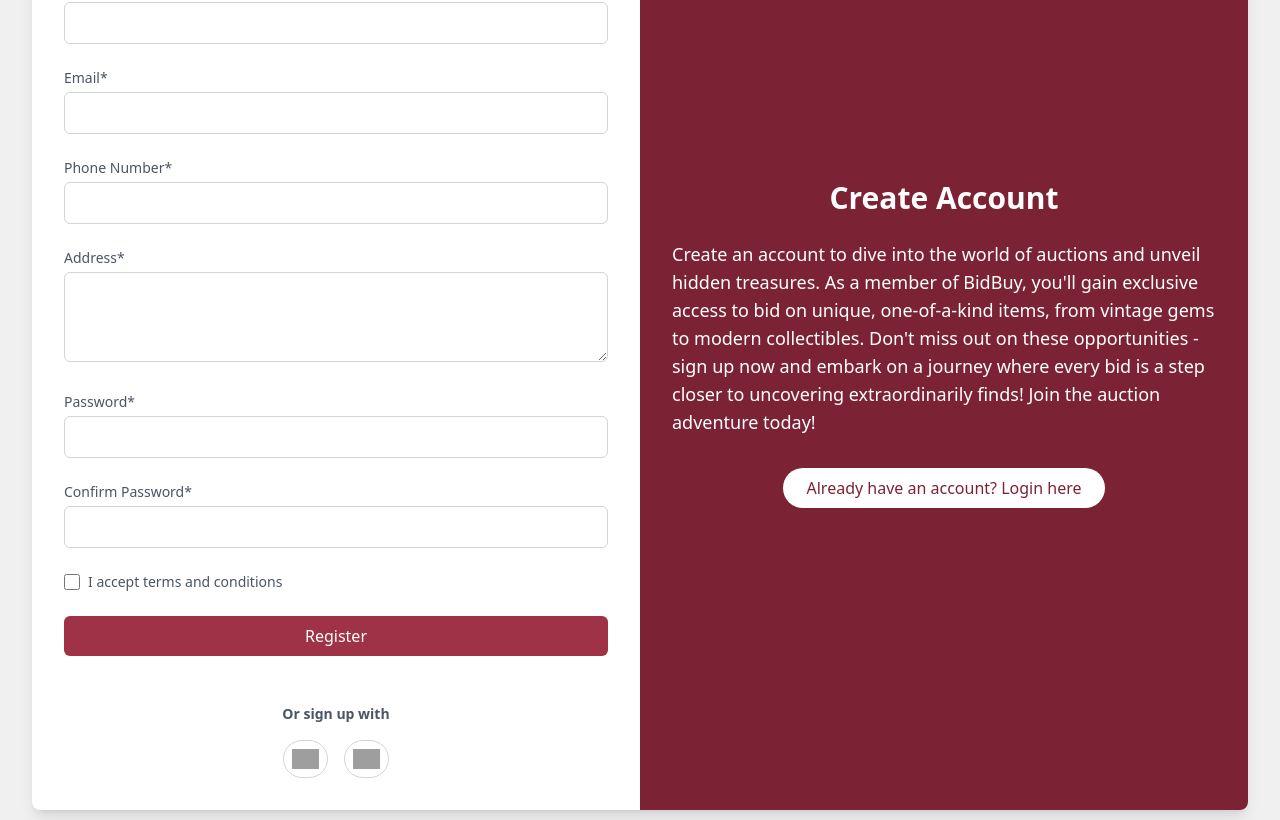
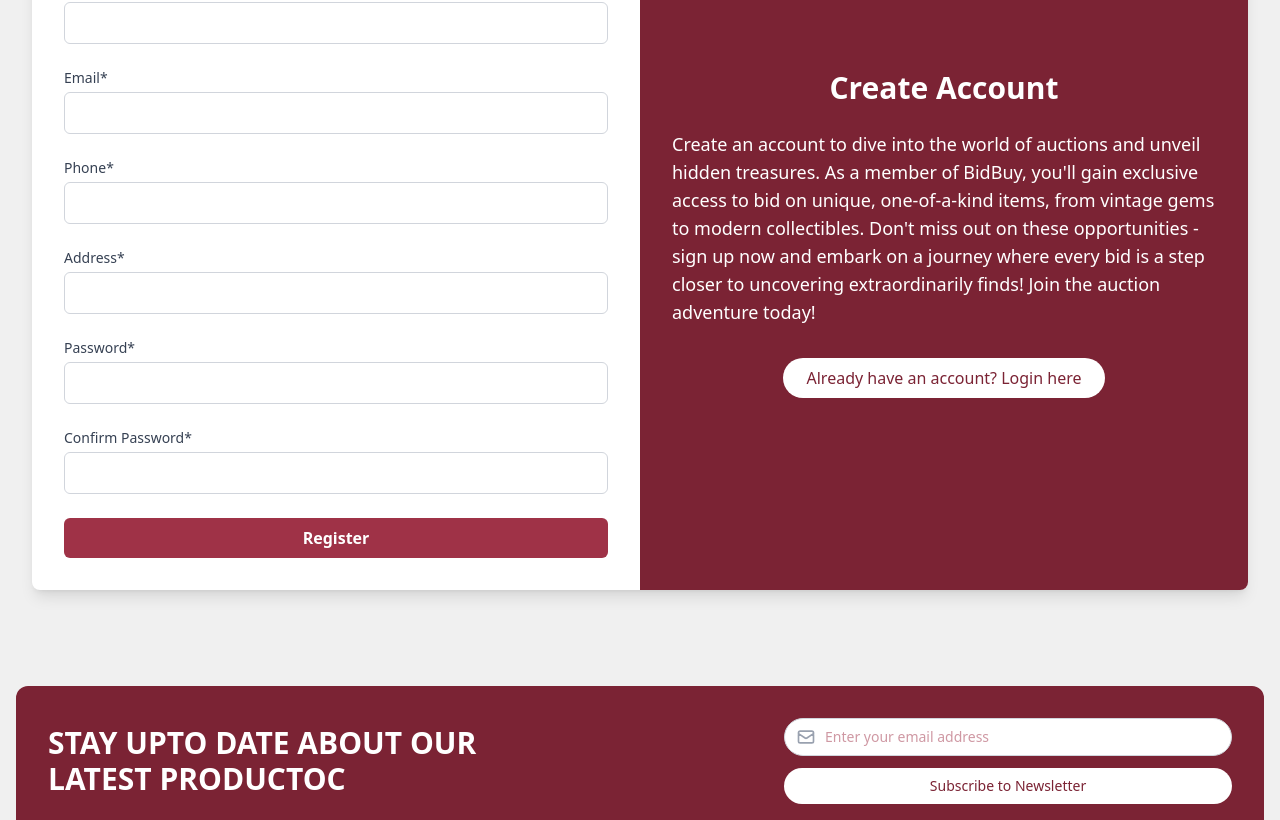
Before and after one commit to moe-a1/shopY, an Angular app in the folder frontend/: page /signup in a window 1280 px wide. Shown: the part 320-1140 px from the top of the page. Built offline with nearby package versions, Linux system fonts and the light colour scheme; grey boxes are pictures that could not be loaded.

Commit message:
login-register connected to backend

```diff
--- a/frontend/src/app/login/login.component.html
+++ b/frontend/src/app/login/login.component.html
@@ -1,36 +1,27 @@
 <app-nav />
-<!DOCTYPE html>
-<html lang="en">
-<head>
-    <meta charset="UTF-8">
-    <meta name="viewport" content="width=device-width, initial-scale=1.0">
-    <title>Login Page</title>
-<link href="https://unpkg.com/lucide-icons/dist/umd/lucide-icons.min.js" rel="stylesheet">
-    <link rel="stylesheet" href="https://cdnjs.cloudflare.com/ajax/libs/font-awesome/6.0.0/css/all.min.css">
-    <link href="https://fonts.googleapis.com/css2?family=Inter:wght@400;500;600;700&display=swap" rel="stylesheet">
-    <script src="https://unpkg.com/lucide-icons"></script>
-    <script src="https://cdn.tailwindcss.com"></script>
-</head>
-<body class="font-inter">
-
-    <div class=" bg-gray-50">
-        <div class="bg-[#F0F0F0]"><div class="max-w-7xl mx-auto flex items-center space-x-2 text-gray-600">
+<div class="bg-gray-50 font-inter">
+  <div class="bg-[#F0F0F0]">
+    <div class="max-w-7xl mx-auto flex items-center space-x-2 text-gray-600">
       <i data-lucide="home" class="w-5 h-5"></i>
-            <span class="text-sm pt-5 ">Home  > </span>
+      <span class="text-sm pt-5">Home ></span>
       <span class="text-sm pt-5 font-bold">Login</span>
     </div>
+
     <!-- Main Content -->
     <div class="max-w-7xl mx-auto px-4 py-12 sm:px-6 lg:px-8">
       <div class="bg-white rounded-lg shadow-lg overflow-hidden">
         <div class="flex flex-col md:flex-row">
+
           <!-- Form Section -->
           <div class="w-full md:w-1/2 p-8">
             <h2 class="text-3xl font-bold text-[#8B2942] mb-8">Login</h2>
-                <form class="space-y-6">
+            <form class="space-y-6" (ngSubmit)="onLogin()">
                 <div>
                   <label class="block text-sm text-gray-600 mb-1">Email*</label>
                   <div class="relative">
                     <input
+                      [(ngModel)]="email"
+                      name="email"
                       type="email"
                       class="w-full px-3 py-2 border border-gray-300 rounded-md focus:outline-none focus:ring-2 focus:ring-[#8B2942] focus:border-transparent"
                       required
@@ -43,6 +34,8 @@
                   <label class="block text-sm text-gray-600 mb-1">Password*</label>
                   <div class="relative">
                     <input
+                      [(ngModel)]="password"
+                      name="password"
                       type="password"
                       class="w-full px-3 py-2 border border-gray-300 rounded-md focus:outline-none focus:ring-2 focus:ring-[#8B2942] focus:border-transparent"
                       required
@@ -56,7 +49,6 @@
                     type="checkbox"
                     id="terms"
                     class="h-4 w-4 text-[#8B2942] focus:ring-[#8B2942] border-gray-300 rounded"
-                    required
                   />
                   <label for="terms" class="ml-2 block text-sm text-gray-600">
                     Remember me
@@ -70,28 +62,14 @@
                   Login
                 </button>
 
-                <div class="mt-6">
-                    <p class="text-center text-sm text-gray-600 font-bold">Or Login with</p>
-                    <div class="mt-4 flex justify-center space-x-4">
-                    <button class="p-2 border border-gray-300 rounded-full hover:bg-gray-50 transition duration-200">
-                        <img src="https://www.google.com/images/branding/googlelogo/2x/googlelogo_color_272x92dp.png"
-                            alt="Google"
-                            class="h-5 w-auto" />
-                    </button>
-                    <button class="p-2 border border-gray-300 rounded-full hover:bg-gray-50 transition duration-200">
-                        <img src="https://upload.wikimedia.org/wikipedia/commons/thumb/0/05/Facebook_Logo_%282019%29.png/1200px-Facebook_Logo_%282019%29.png"
-                            alt="Facebook"
-                            class="h-5 w-auto" />
-                    </button>
-                    </div>
-                </div>
+                <p class="text-sm text-red-600" *ngIf="error">{{ error }}</p>
               </form>
           </div>
 
           <!-- Info Section -->
           <div class="w-full md:w-1/2 bg-[#7B2334] p-8 text-white flex flex-col justify-center">
             <h1 class="text-3xl font-bold mb-6 text-center">Welcome back!</h1>
-                <p class="text-lg mb-8 ">
+            <p class="text-lg mb-8">
               "Welcome back! We're thrilled to see you again. Log in to Bidbuyy and resume your journey into the world of exclusive auctions. Your next winning bid could be just a click away. Happy bidding!"
             </p>
             <div class="text-center">
@@ -102,9 +80,7 @@
           </div>
         </div>
       </div>
-        </div></div>
-
     </div>
-</body>
-</html>
+  </div>
+</div>
 <app-footer />
--- a/frontend/src/app/login/login.component.ts
+++ b/frontend/src/app/login/login.component.ts
@@ -2,13 +2,45 @@ import { Component } from '@angular/core';
 import { FooterComponent } from '../footer/footer.component';
 import { NavComponent } from '../nav/nav.component';
 import { RouterModule } from '@angular/router';
+import { HttpClient, HttpClientModule } from '@angular/common/http';
+import { Router } from '@angular/router';
+import { FormsModule } from '@angular/forms';
+import { CommonModule } from '@angular/common';
+
 
 @Component({
   selector: 'app-login',
-  imports: [FooterComponent,NavComponent,RouterModule],
+  imports: [FooterComponent,NavComponent,RouterModule, FormsModule, CommonModule, HttpClientModule],
   templateUrl: './login.component.html',
   styleUrl: './login.component.css'
 })
 export class LoginComponent {
+  email: string = '';
+  password: string = '';
+  error: string = '';
 
+  constructor(private http: HttpClient, private router: Router) {}
+
+  onLogin() {
+    const payload = {
+      email: this.email,
+      password: this.password
+    };
+
+    this.http.post<any>('http://localhost:5000/api/auth/login', payload).subscribe({
+      next: (res) => {
+        // Save token and user info to localStorage or sessionStorage
+        localStorage.setItem('accessToken', res.accessToken);
+        localStorage.setItem('user', JSON.stringify(res));
+        this.router.navigate(['/home']); // redirect after login
+      },
+      error: (err) => {
+        if (err.status === 404 || err.status === 400) {
+          this.error = err.error;
+        } else {
+          this.error = 'An unexpected error occurred. Please try again later.';
+        }
+      }
+    });
+  }
 }
--- a/frontend/src/app/signup/signup.component.html
+++ b/frontend/src/app/signup/signup.component.html
@@ -25,117 +25,86 @@
                         <!-- Form Section -->
                         <div class="w-full md:w-1/2 p-8">
                             <h2 class="text-3xl font-bold text-[#8B2942] mb-8">Signup</h2>
-                            <form class="space-y-6">
+                            <form class="space-y-6" (ngSubmit)="register()" #form="ngForm">
+                                <!-- Username -->
                                 <div>
-                                    <label class="block text-sm text-gray-600 mb-1">Username*</label>
-                                    <div class="relative">
+                                  <label class="block text-sm font-medium text-gray-700 mb-1">Username*</label>
                                   <input
                                     type="text"
-                                            class="w-full px-3 py-2 border border-gray-300 rounded-md focus:outline-none focus:ring-2 focus:ring-[#8B2942] focus:border-transparent"
+                                    class="w-full px-4 py-2 border border-gray-300 rounded-md focus:outline-none focus:ring-2 focus:ring-[#9F3247]"
                                     required
+                                    [(ngModel)]="formData.username"
+                                    name="username"
                                   />
-                                        <i data-lucide="user" class="absolute right-3 top-2.5 h-5 w-5 text-gray-400"></i>
-                                    </div>
                                 </div>
 
+                                <!-- Email -->
                                 <div>
-                                    <label class="block text-sm text-gray-600 mb-1">Email*</label>
-                                    <div class="relative">
+                                  <label class="block text-sm font-medium text-gray-700 mb-1">Email*</label>
                                   <input
                                     type="email"
-                                            class="w-full px-3 py-2 border border-gray-300 rounded-md focus:outline-none focus:ring-2 focus:ring-[#8B2942] focus:border-transparent"
+                                    class="w-full px-4 py-2 border border-gray-300 rounded-md focus:outline-none focus:ring-2 focus:ring-[#9F3247]"
                                     required
+                                    [(ngModel)]="formData.email"
+                                    name="email"
                                   />
-                                        <i data-lucide="mail" class="absolute right-3 top-2.5 h-5 w-5 text-gray-400"></i>
-                                    </div>
                                 </div>
 
+                                <!-- Phone -->
                                 <div>
-                                    <label class="block text-sm text-gray-600 mb-1">Phone Number*</label>
-                                    <div class="relative">
+                                  <label class="block text-sm font-medium text-gray-700 mb-1">Phone*</label>
                                   <input
                                     type="tel"
-                                            class="w-full px-3 py-2 border border-gray-300 rounded-md focus:outline-none focus:ring-2 focus:ring-[#8B2942] focus:border-transparent"
+                                    class="w-full px-4 py-2 border border-gray-300 rounded-md focus:outline-none focus:ring-2 focus:ring-[#9F3247]"
                                     required
+                                    [(ngModel)]="formData.phone"
+                                    name="phone"
                                   />
-                                        <i data-lucide="phone" class="absolute right-3 top-2.5 h-5 w-5 text-gray-400"></i>
-                                    </div>
                                 </div>
 
+                                <!-- Address -->
                                 <div>
-                                    <label class="block text-sm text-gray-600 mb-1">Address*</label>
-                                    <div class="relative">
-                                        <textarea
-                                            class="w-full px-3 py-2 border border-gray-300 rounded-md focus:outline-none focus:ring-2 focus:ring-[#8B2942] focus:border-transparent"
-                                            rows="3"
+                                  <label class="block text-sm font-medium text-gray-700 mb-1">Address*</label>
+                                  <input
+                                    type="text"
+                                    class="w-full px-4 py-2 border border-gray-300 rounded-md focus:outline-none focus:ring-2 focus:ring-[#9F3247]"
                                     required
-                                        ></textarea>
-                                        <i data-lucide="map-pin" class="absolute right-3 top-2.5 h-5 w-5 text-gray-400"></i>
-                                    </div>
+                                    [(ngModel)]="formData.address"
+                                    name="address"
+                                  />
                                 </div>
 
+                                <!-- Password -->
                                 <div>
-                                    <label class="block text-sm text-gray-600 mb-1">Password*</label>
-                                    <div class="relative">
+                                  <label class="block text-sm font-medium text-gray-700 mb-1">Password*</label>
                                   <input
                                     type="password"
-                                            class="w-full px-3 py-2 border border-gray-300 rounded-md focus:outline-none focus:ring-2 focus:ring-[#8B2942] focus:border-transparent"
+                                    class="w-full px-4 py-2 border border-gray-300 rounded-md focus:outline-none focus:ring-2 focus:ring-[#9F3247]"
                                     required
+                                    [(ngModel)]="formData.password"
+                                    name="password"
                                   />
-                                        <i data-lucide="lock" class="absolute right-3 top-2.5 h-5 w-5 text-gray-400"></i>
-                                    </div>
                                 </div>
 
+                                <!-- Confirm Password -->
                                 <div>
-                                    <label class="block text-sm text-gray-600 mb-1">Confirm Password*</label>
-                                    <div class="relative">
+                                  <label class="block text-sm font-medium text-gray-700 mb-1">Confirm Password*</label>
                                   <input
                                     type="password"
-                                            class="w-full px-3 py-2 border border-gray-300 rounded-md focus:outline-none focus:ring-2 focus:ring-[#8B2942] focus:border-transparent"
+                                    class="w-full px-4 py-2 border border-gray-300 rounded-md focus:outline-none focus:ring-2 focus:ring-[#9F3247]"
                                     required
+                                    [(ngModel)]="formData.confirmPassword"
+                                    name="confirmPassword"
                                   />
-                                        <i data-lucide="lock" class="absolute right-3 top-2.5 h-5 w-5 text-gray-400"></i>
-                                    </div>
                                 </div>
 
-                                <div class="flex items-center">
-                                    <input
-                                        type="checkbox"
-                                        id="terms"
-                                        class="h-4 w-4 text-[#8B2942] focus:ring-[#8B2942] border-gray-300 rounded"
-                                        required
-                                    />
-                                    <label for="terms" class="ml-2 block text-sm text-gray-600">
-                                        I accept terms and conditions
-                                    </label>
-                                </div>
-
+                                <!-- Submit Button -->
                                 <button
                                   type="submit"
-                                    class="w-full bg-[#9F3247] text-white py-2 px-4 rounded-md hover:bg-[#8B2942] transition duration-200"
+                                  class="w-full bg-[#9F3247] text-white font-semibold py-2 px-4 rounded-md hover:bg-[#821f37] transition duration-200"
                                 >
                                   Register
                                 </button>
-
-                                <div class="mt-6">
-                                    <p class="text-center text-sm text-gray-600 font-bold">Or sign up with</p>
-                                    <div class="mt-4 flex justify-center space-x-4">
-                                        <button class="p-2 border border-gray-300 rounded-full hover:bg-gray-50 transition duration-200">
-                                            <img
-                                                src="https://www.google.com/images/branding/googlelogo/2x/googlelogo_color_272x92dp.png"
-                                                alt="Google"
-                                                class="h-5 w-auto"
-                                            />
-                                        </button>
-                                        <button class="p-2 border border-gray-300 rounded-full hover:bg-gray-50 transition duration-200">
-                                            <img
-                                                src="https://upload.wikimedia.org/wikipedia/commons/thumb/0/05/Facebook_Logo_%282019%29.png/1200px-Facebook_Logo_%282019%29.png"
-                                                alt="Facebook"
-                                                class="h-5 w-auto"
-                                            />
-                                        </button>
-                                    </div>
-                                </div>
                               </form>
                         </div>
 
--- a/frontend/src/app/signup/signup.component.ts
+++ b/frontend/src/app/signup/signup.component.ts
@@ -2,13 +2,45 @@ import { Component } from '@angular/core';
 import { NavComponent } from '../nav/nav.component';
 import { FooterComponent } from '../footer/footer.component';
 import { RouterModule } from '@angular/router';
+import { HttpClient, HttpClientModule } from '@angular/common/http';
+import { Router } from '@angular/router';
+import { FormsModule } from '@angular/forms';
 
 @Component({
   selector: 'app-signup',
-  imports: [NavComponent,FooterComponent,RouterModule],
+  standalone: true,
+  imports: [NavComponent, FooterComponent, RouterModule, FormsModule, HttpClientModule],
   templateUrl: './signup.component.html',
   styleUrl: './signup.component.css'
 })
 export class SignupComponent {
+  formData = {
+    username: '',
+    email: '',
+    password: '',
+    confirmPassword: '',
+    phone: '',
+    address: ''
+  };
 
+  constructor(private http: HttpClient, private router: Router) {}
+
+  register() {
+    if (this.formData.password !== this.formData.confirmPassword) {
+      alert('Passwords do not match');
+      return;
+    }
+
+    this.http.post('http://localhost:5000/api/auth/register', this.formData)
+      .subscribe({
+        next: (res) => {
+          console.log('User registered successfully:', res);
+          this.router.navigate(['/login']);
+        },
+        error: (err) => {
+          console.error('Registration error:', err);
+          alert(err.error?.error || 'Registration failed');
+        }
+      });
+  }
 }
```
Lines whose indentation alone changed are shown as unchanged.
